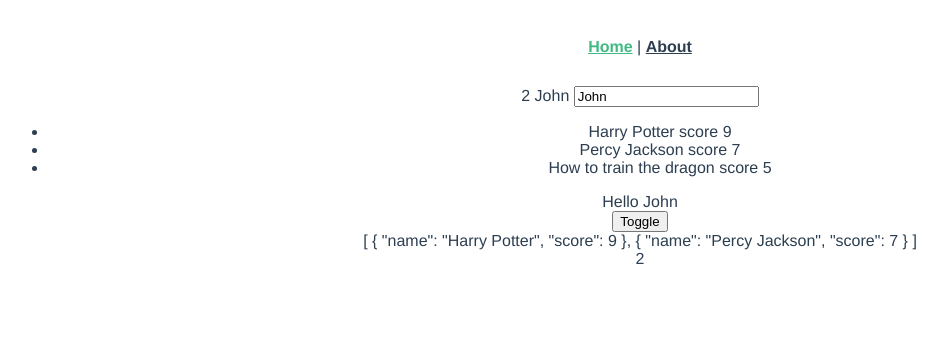
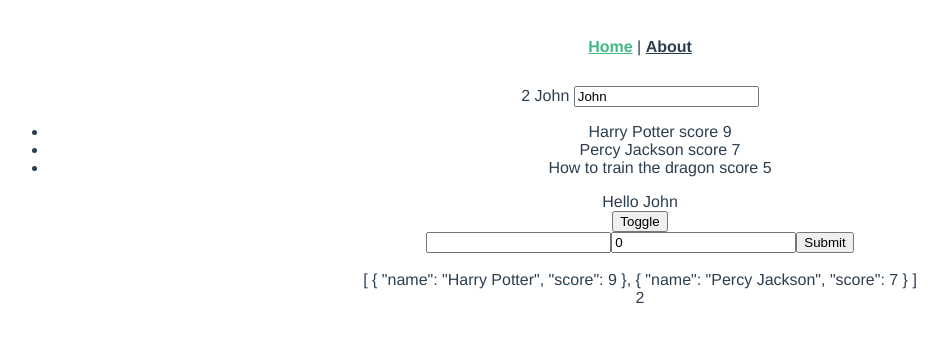
Before and after one commit to pallat/vue-tutorial, a Vue app: page / in a window 1280 px wide. Shown: the top 342 px of the page, without its empty margins (0-947 px from the left). Built offline with nearby package versions, Linux system fonts and the light colour scheme.

Commit message:
add form submit with @submit.prevent to protect new data would not disappare

```diff
--- a/src/views/Home.vue
+++ b/src/views/Home.vue
@@ -10,6 +10,14 @@
     <div v-show="toggle">Hello {{ name }}</div>
     <div v-if="!toggle">Good morning</div>
     <button v-on:click="clickToggle">Toggle</button>
+
+    <br />
+
+    <form @submit.prevent="createABook">
+      <input type="text" v-model="title" />
+      <input type="text" v-model="score" />
+      <input type="submit" />
+    </form>
 
     <br />
     {{ highScoreBooks }}
@@ -30,6 +38,9 @@ export default {
     },
     totalHighScoreBooks() {
       return this.books.filter(b => b.score > 6).length;
+    },
+    createABook() {
+      this.books.push({ name: this.title, score: this.score });
     }
   },
   computed: {
@@ -41,6 +52,8 @@ export default {
     return {
       name: "John",
       placeholderName: "input your name",
+      title: "",
+      score: 0,
       books: [
         { name: "Harry Potter", score: 9 },
         { name: "Percy Jackson", score: 7 },
```
